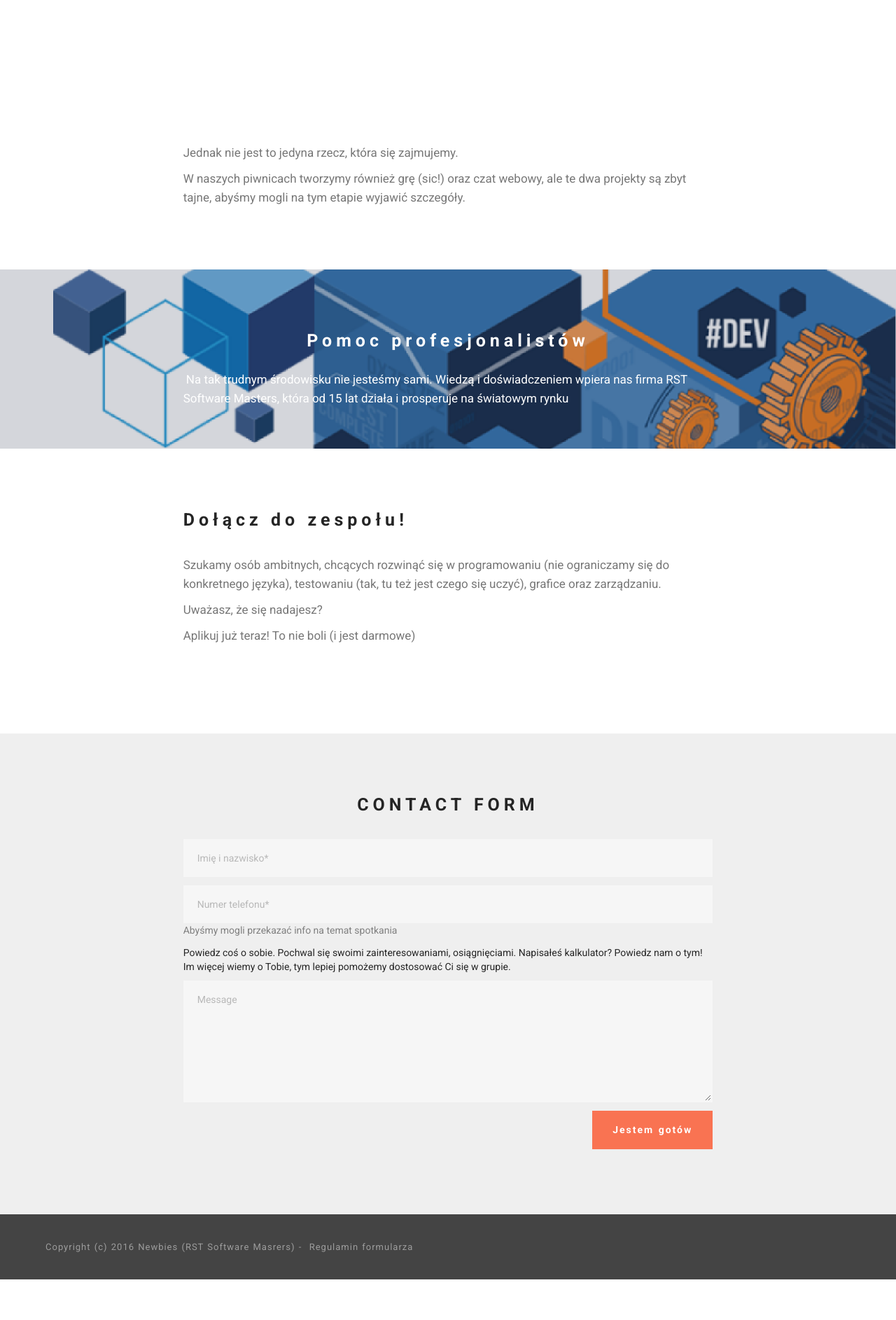
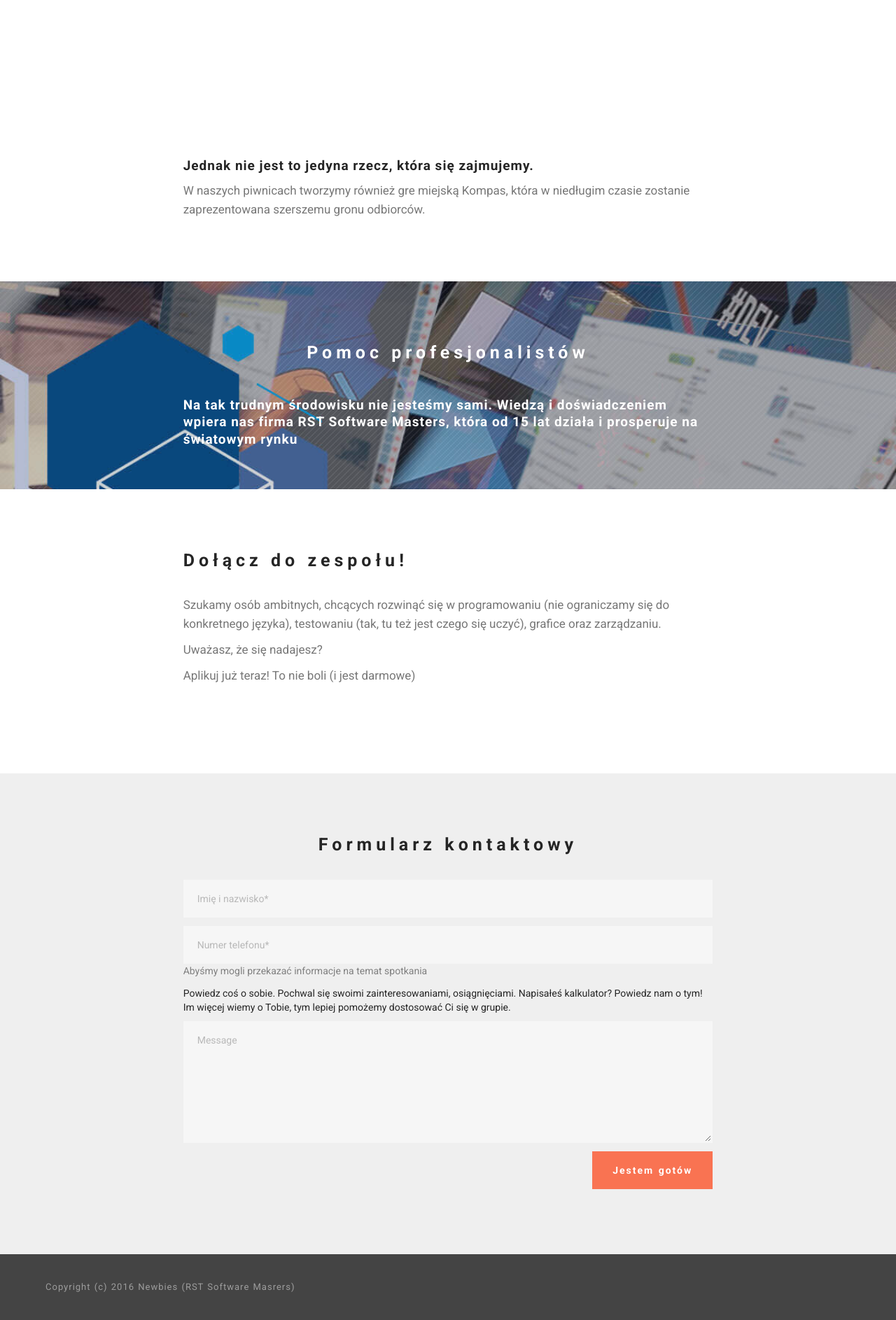
Before and after one commit to rstnewbies/NewbiesWebside, a PHP site: page / in a window 1280 px wide. Shown: the part 1800-3686 px from the top of the page at 70% size. Before the commit the page ends 3628 px from the top, so only its background shows below. Run offline with PHP 8.4, Linux system fonts and the light colour scheme.

Commit message:
add href links, change bg

```diff
--- a/assets/mobirise/css/style.css
+++ b/assets/mobirise/css/style.css
@@ -1717,3 +1717,6 @@ html {
 	text-align: center;
 	padding: 0;
 }
+.not-white{
+	color: #444444;
+}
--- a/index.html
+++ b/index.html
@@ -6,7 +6,8 @@
   <meta http-equiv="X-UA-Compatible" content="IE=edge">
   <meta name="generator" content="Mobirise v3.5.1, mobirise.com">
   <meta name="viewport" content="width=device-width, initial-scale=1">
-  <link rel="shortcut icon" href="assets/images/logo.png" type="image/x-icon">
+  <link rel="shortcut icon" href="favicon.ico" type="image/x-icon">
+	<link rel="icon" href="favicon.ico" type="image/x-icon">
   <meta name="description" content="">
   <title>Newbies Powered by RST Software Masters</title>
   <link rel="stylesheet" href="https://fonts.googleapis.com/css?family=Roboto:700,400&amp;subset=cyrillic,latin,greek,vietnamese">
@@ -26,9 +27,13 @@
             <div class="mbr-box mbr-box--stretched"><div class="mbr-box__magnet mbr-box__magnet--center-center">
                 <div class="row"><div class=" col-sm-8 col-sm-offset-2">
                     <div class="mbr-hero animated fadeInUp">
-                        <h1 class="mbr-hero__text">Newbies</h1>
-                        <p class="mbr-hero__subtext">Przygoda z kodem właśnie się zaczyna</p>
+					<div class="mbr-hero__text">
+						<b>Newbies</b>
+					</div>
+					<div class="mbr-hero__subtext">
+						<i class="mbr-hero__subtext">Przygoda z kodem zaczyna się tutaj.</i>
                     </div>
+					</div>
                     <div class="mbr-buttons btn-inverse mbr-buttons--center"> <a class="mbr-buttons__btn btn btn-lg btn-default animated fadeInUp delay" href="#header3-0">Dowiedz się więcej</a></div>
                 </div></div>
             </div></div>
@@ -45,24 +50,24 @@
     <div class="mbr-section__container container mbr-section__container--isolated">
         <div class="mbr-header mbr-header--wysiwyg row">
             <div class="col-sm-8 col-sm-offset-2">
-                <h3 class="mbr-header__text">Programowanie jest naszą pasją</h3>
+                <h3 class="mbr-header__text ">Programowanie jest naszą pasją</h3>
                 <p class="mbr-header__subtext">W świat programowania oraz tworzenia produktu nie nauczy cię żadna szkoła techniczna ani studia,  a firmy oczekują od kandydatów nie tylko wiedzy na temat tego co robią, ale także zasada działania w grupie. <br>Dlatego my, połączyliśmy się i stworzyliśmy grupę, która przygotuje do wejścia na rynek pracy, a także dostarcza wiedzy i satysfakcji!&nbsp;<br></p>
             </div>
         </div>
     </div>
 </section>
 
-<section class="mbr-box mbr-section mbr-section--relative mbr-section--fixed-size mbr-section--full-height mbr-section--bg-adapted mbr-parallax-background" id="header1-0" style="background-image: url(assets/images/note-realistic-2000x1334-9.jpg);">
+<section class="mbr-box mbr-section mbr-section--relative mbr-section--fixed-size mbr-section--full-height mbr-section--bg-adapted mbr-parallax-background" id="header1-0" style="background-image: url(assets/images/bg.jpg);">
     <div class="mbr-box__magnet mbr-box__magnet--sm-padding mbr-box__magnet--center-left">
 
         <div class="mbr-box__container mbr-section__container container">
             <div class="mbr-box mbr-box--stretched"><div class="mbr-box__magnet mbr-box__magnet--center-left">
                 <div class="row"><div class=" col-sm-6">
                     <div class="mbr-hero animated fadeInUp">
-                        <h1 class="mbr-hero__text">Co osiągneliśmy?</h1>
-                        <p class="mbr-hero__subtext">Z dumą przedstawiamy nasza pierwsza aplikacje mobilną, całkowicie stworzona od podstaw – Fiszki&nbsp;<br></p>
+                        <h1 class="mbr-hero__text ">Co osiągneliśmy?</h1>
+                        <p class="mbr-hero__subtext ">Z dumą przedstawiamy nasza pierwsza aplikacje mobilną, całkowicie stworzona od podstaw – Fiszki&nbsp;<br></p>
                     </div>
-                    <div class="mbr-buttons btn-inverse mbr-buttons--left"><a class="mbr-buttons__btn btn btn-lg btn-danger animated fadeInUp delay" href="https://mobirise.com">Pobierz z Google Play</a> <a class="mbr-buttons__btn btn btn-lg btn-default animated fadeInUp delay" href="https://mobirise.com">Obczaj kod na githunie</a></div>
+                    <div class="mbr-buttons btn-inverse mbr-buttons--left"><a class="mbr-buttons__btn btn btn-lg btn-danger animated fadeInUp delay" href="https://play.google.com/store/apps/details?id=eu.qm.fiszki">Pobierz z Google Play</a> <a class="mbr-buttons__btn btn btn-lg btn-default animated fadeInUp delay" href="https://github.com/rstnewbies/Fiszki">Obczaj kod na githunie</a></div>
                 </div></div>
             </div></div>
         </div>
@@ -77,24 +82,26 @@
 <section class="mbr-section" id="content1-0">
     <div class="mbr-section__container container mbr-section__container--isolated">
         <div class="row">
-            <div class="mbr-article mbr-article--wysiwyg col-sm-8 col-sm-offset-2"><p>Jednak nie jest to jedyna rzecz, która się zajmujemy.&nbsp;</p><p>W naszych piwnicach tworzymy również grę (sic!) oraz czat webowy, ale te dwa projekty są zbyt tajne, abyśmy mogli na tym etapie wyjawić szczegóły.&nbsp;</p></div>
+            <div class="mbr-article mbr-article--wysiwyg col-sm-8 col-sm-offset-2">
+			<h3>Jednak nie jest to jedyna rzecz, która się zajmujemy.&nbsp;</h3>
+			<p>W naszych piwnicach tworzymy również gre miejską Kompas, która w niedługim czasie zostanie zaprezentowana szerszemu gronu odbiorców.&nbsp;</p></div>
         </div>
     </div>
 </section>
 
-<section class="mbr-section mbr-section--relative mbr-section--fixed-size mbr-background" id="content5-0" style="background-image: url(assets/images/rst-2000x743-85.png);">
+<section class="mbr-section mbr-section--relative mbr-section--fixed-size mbr-background" id="content5-0" style="background-image: url(assets/images/bg-video.jpg);">
     <div class="mbr-overlay" style="opacity: 0.2; background-color: rgb(40, 50, 78);"></div>
     <div class="mbr-section__container container mbr-section__container--first" style="padding-top: 93px;">
         <div class="mbr-header mbr-header--wysiwyg row">
             <div class="col-sm-8 col-sm-offset-2">
-                <h3 class="mbr-header__text">Pomoc profesjonalistów</h3>
-
+                <h1 class="mbr-header__text">Pomoc profesjonalistów</h1>
             </div>
         </div>
     </div>
     <div class="mbr-section__container container mbr-section__container--last" style="padding-bottom: 62px;">
         <div class="row">
-            <div class="mbr-article mbr-article--wysiwyg col-sm-8 col-sm-offset-2"><p>&nbsp;Na tak trudnym środowisku nie jesteśmy sami. Wiedzą i doświadczeniem wpiera nas firma RST Software Masters, która od 15 lat działa i prosperuje na światowym rynku&nbsp;</p></div>
+            <div class="mbr-article mbr-article--wysiwyg col-sm-8 col-sm-offset-2">
+			<h3><font color="white">Na tak trudnym środowisku nie jesteśmy sami. Wiedzą i doświadczeniem wpiera nas firma RST Software Masters, która od 15 lat działa i prosperuje na światowym rynku&nbsp;</font></h3></div>
         </div>
     </div>
 
@@ -127,10 +134,10 @@
                 <div class="row">
                     <div class="col-sm-8 col-sm-offset-2" data-form-type="formoid">
                         <div class="mbr-header mbr-header--center mbr-header--std-padding">
-                            <h2 class="mbr-header__text">CONTACT FORM</h2>
+                            <h2 class="mbr-header__text">Formularz kontaktowy</h2>
                         </div>
                         <div data-form-alert="true">
-                            <div class="hide" data-form-alert-success="true">Thanks for filling out form!</div>
+                            <div class="hide" data-form-alert-success="true">Dziękujemy za kontakt.</div>
                         </div>
                         <form action="https://mobirise.com/" method="post" data-form-title="CONTACT FORM">
                             <input type="hidden" value="STpB0dhtMQcOz4UYc6XPk7UwUntkNZzVh13j40eLkR7lyZTVJztlcO3G1nI5JaGJc0YVCHDtOMJvR/PJq3JN0gRwoFX7fAtoEOhgbG/oA4FUOO6PdSLkBRv8He/tdapq" data-form-email="true">
@@ -139,7 +146,7 @@
                             </div>
                             <div class="form-group">
                                 <input type="tel" class="form-control" name="phone" required="" placeholder="Numer telefonu*" data-form-field="Phone">
-                                <p><font color="grey">Abyśmy mogli przekazać info na temat spotkania</font></p>
+                                <p><font color="grey">Abyśmy mogli przekazać informacje na temat spotkania</font></p>
                             </div>
                             <div class="form-group">
                                 <p>Powiedz coś o sobie. Pochwal się swoimi zainteresowaniami, osiągnięciami. Napisałeś kalkulator? Powiedz nam o tym!
@@ -160,7 +167,7 @@
     <div class="mbr-section__container container">
         <div class="mbr-footer mbr-footer--wysiwyg row" style="padding-top: 36.900000000000006px; padding-bottom: 36.900000000000006px;">
             <div class="col-sm-12">
-                <p class="mbr-footer__copyright">Copyright (c) 2016 Newbies (RST Software Masrers) - &nbsp;Regulamin formularza&nbsp;</p>
+                <p class="mbr-footer__copyright">Copyright (c) 2016 Newbies (RST Software Masrers)</p>
             </div>
         </div>
     </div>
```
Also changed, not shown: assets/images/bg-video.jpg (added), assets/images/bg.jpg, assets/images/newbies_logo.png (added), assets/images/rst-2000x743-85.png (deleted), favicon.ico (added).
